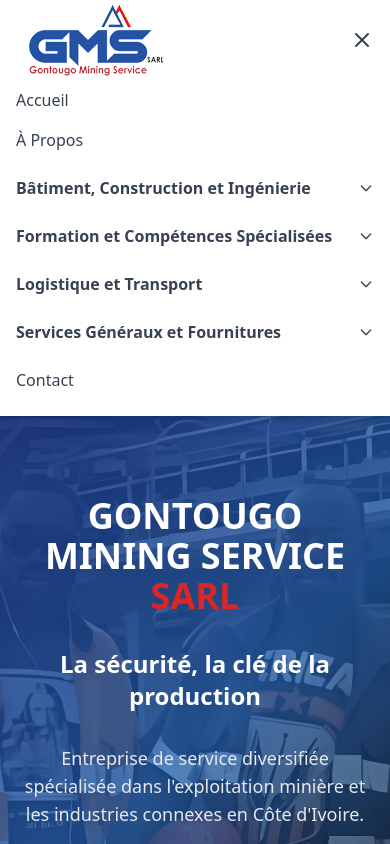
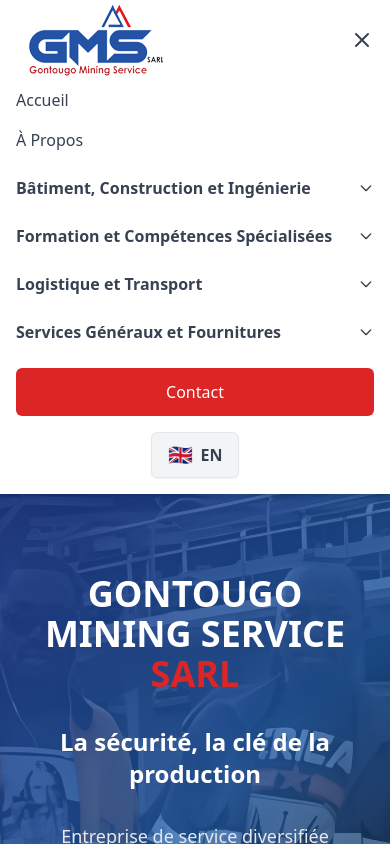
Before and after one commit to IB-Corp/gontougo-mining-website, a Vue app: page / in a window 390 px wide. Both pictures are taken after a click on the button 362 px from the left and 40 px from the top of the page. Shown: the top 844 px of the page. Built offline with nearby package versions, Linux system fonts and the light colour scheme; no server answers; the database is empty.

Commit message:
(1) FIXED MOBILE VIEW BY ADDING CONTCT BUTTON STYLING AND LANGUAGE SWITCHER BUTTON

```diff
--- a/index.html
+++ b/index.html
@@ -2,7 +2,7 @@
 <html lang="en">
   <head>
     <meta charset="UTF-8" />
-    <link rel="icon" type="image/svg+xml" href="/public/GMS-LOGO.png" />
+    <link rel="icon" type="image/svg+xml" href="/GMS-LOGO.png" />
     <meta name="viewport" content="width=device-width, initial-scale=1.0" />
     <title>gontougo-mining-website</title>
   </head>
--- a/src/components/Navbar.vue
+++ b/src/components/Navbar.vue
@@ -318,9 +318,19 @@
           </div>
         </div>
 
-        <router-link to="/contact" class="mobile-link" @click="mobileMenuOpen = false">
+        <!-- Mobile Contact Button (styled like desktop) -->
+        <router-link
+          to="/contact"
+          class="block bg-gms-red text-white px-6 py-3 rounded-md hover:bg-red-700 transition text-center mt-4 mb-4"
+          @click="mobileMenuOpen = false"
+        >
           {{ $t('nav.contact') }}
         </router-link>
+
+        <!-- Mobile Language Switcher -->
+        <div class="mt-4 flex justify-center">
+          <LanguageSwitcher />
+        </div>
       </div>
     </div>
   </nav>
--- a/src/views/Home.vue
+++ b/src/views/Home.vue
@@ -119,7 +119,7 @@
           <!-- Static Service Card 1 -->
           <div class="service-card group">
             <div class="icon-wrapper bg-blue-100 group-hover:bg-gms-blue transition">
-            <img src="../../public/images/icons/construction.png" alt="Construction Icon" class="w-12 h-12" />
+            <img src="/images/icons/construction.png" alt="Construction Icon" class="w-12 h-12" />
 
             </div>
             <h3 class="text-xl font-bold text-gray-900 mb-3">
@@ -139,7 +139,7 @@
           <!-- Static Service Card 2 -->
           <div class="service-card group">
             <div class="icon-wrapper bg-red-100 group-hover:bg-gms-red transition">
-             <img src="../../public/images/icons/training.png"/>
+             <img src="/images/icons/training.png"/>
             </div>
             <h3 class="text-xl font-bold text-gray-900 mb-3">
               {{ $t('home.services.trainingCategory.title') }}
@@ -158,7 +158,7 @@
           <!-- Service Card 3 -->
           <div class="service-card group">
             <div class="icon-wrapper bg-blue-100 group-hover:bg-gms-blue transition">
-             <img src="../../public/images/icons/transport.png" alt="Logistics Icon" class="w-12 h-12" />
+             <img src="/images/icons/transport.png" alt="Logistics Icon" class="w-12 h-12" />
             </div>
             <h3 class="text-xl font-bold text-gray-900 mb-3">
               {{ $t('home.services.logisticsCategory.title') }}
@@ -177,7 +177,7 @@
           <!-- Service Card 4 -->
           <div class="service-card group">
             <div class="icon-wrapper bg-red-100 group-hover:bg-gms-red transition">
-              <img src="../../public/images/icons/commerce.png"
+              <img src="/images/icons/commerce.png"
             </div>
             <h3 class="text-xl font-bold text-gray-900 mb-3">
               {{ $t('home.services.generalServicesCategory.title') }}
```
